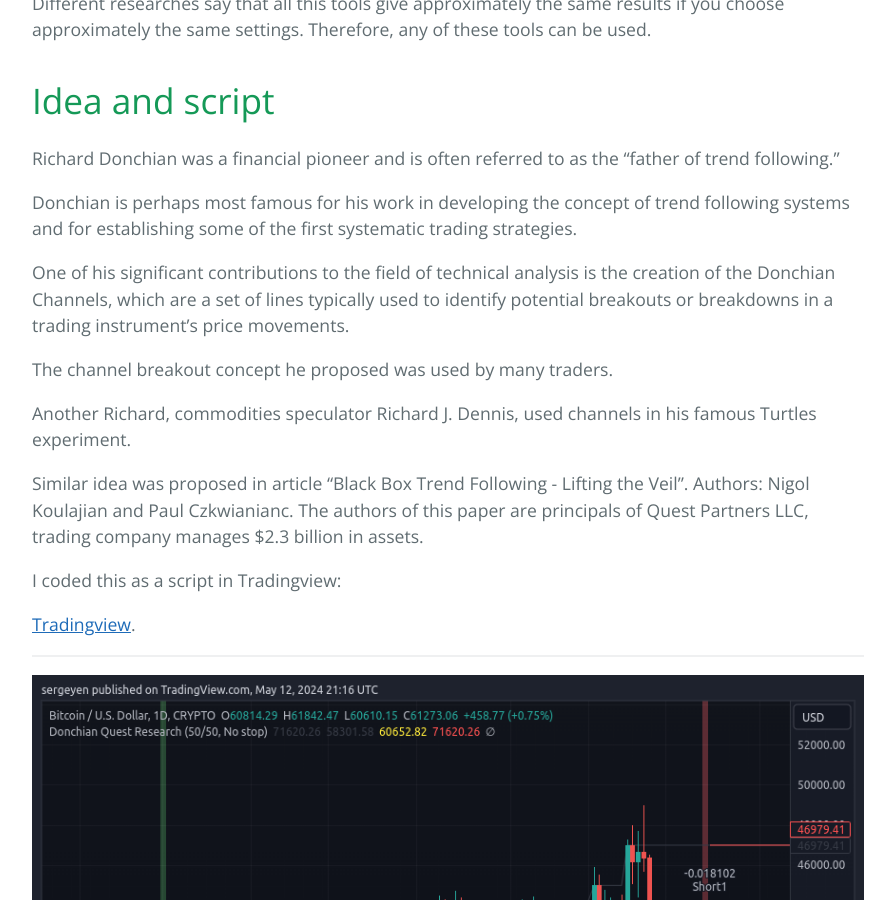
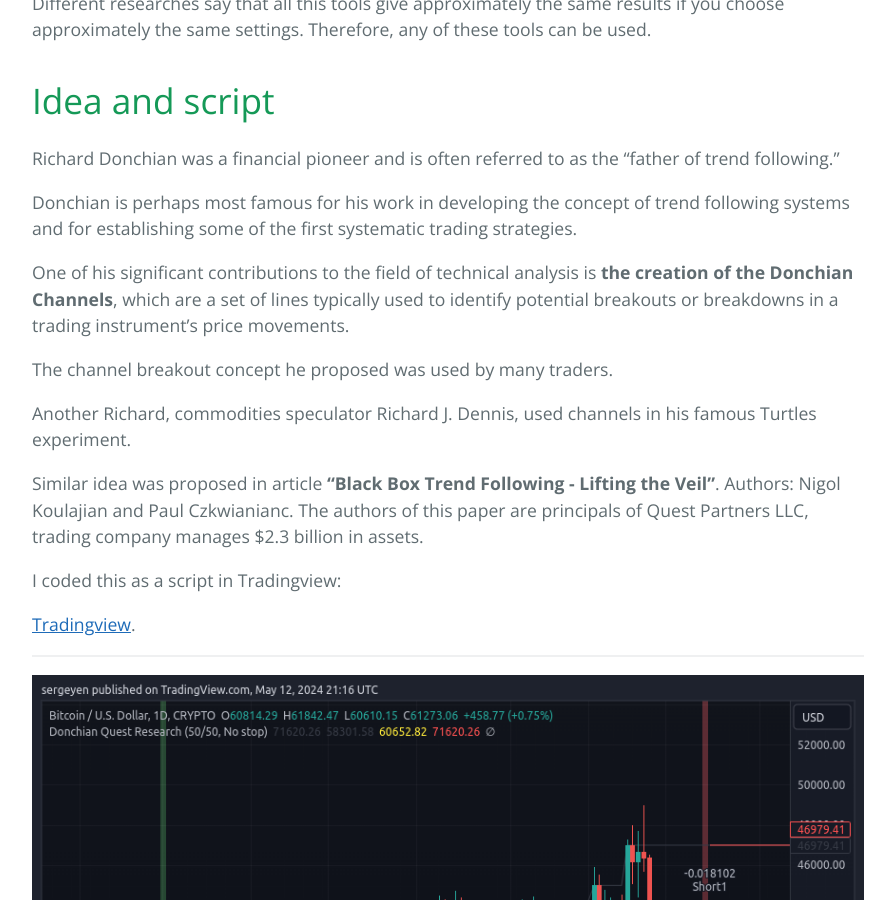
Before and after one commit to sergeyen7/sergeyen7.github.io, a Jekyll site: the page built from index.md, in a window 1280 px wide and 900 px high, scrolled down 1433 px. Shown: the whole window, without its empty margins (192-1087 px from the left). Built offline with Jekyll 4.4.1, drawn with Linux system fonts in a browser that asks for light colours; nearby versions of some CDN libraries.

```diff
--- a/index.md
+++ b/index.md
@@ -49,13 +49,13 @@ Richard Donchian was a financial pioneer and is often referred to as the "father
 
 Donchian is perhaps most famous for his work in developing the concept of trend following systems and for establishing some of the first systematic trading strategies.
 
-One of his significant contributions to the field of technical analysis is the creation of the Donchian Channels, which are a set of lines typically used to identify potential breakouts or breakdowns in a trading instrument's price movements.
+One of his significant contributions to the field of technical analysis is **the creation of the Donchian Channels**, which are a set of lines typically used to identify potential breakouts or breakdowns in a trading instrument's price movements.
 
 The channel breakout concept he proposed was used by many traders.
 
 Another Richard, commodities speculator Richard J. Dennis, used channels in his famous Turtles experiment.
 
-Similar idea was proposed in article “Black Box Trend Following - Lifting the Veil”. Authors: Nigol Koulajian and Paul Czkwianianc. The authors of this paper are principals of Quest Partners LLC, trading company manages $2.3 billion in assets.
+Similar idea was proposed in article **“Black Box Trend Following - Lifting the Veil”**. Authors: Nigol Koulajian and Paul Czkwianianc. The authors of this paper are principals of Quest Partners LLC, trading company manages $2.3 billion in assets.
 
 I coded this as a script in Tradingview:
 
@@ -84,7 +84,9 @@ I coded this as a script in Tradingview:
 # Script description
 
 Strategy uses two channels. One channel - for opening trades. Second channel - for closing. Channel is similar to Donchian channel, but uses Close prices (not High/Low).
+
 * * *
+
 Strategy waits for beginning of trend - when price breakout of channel. Default length of both channels = 50 candles.
 
 Conditions of trading:
@@ -122,6 +124,7 @@ With default setting your stoploss = 0.5 percent of equity:
 - If your Equity rises to 2000 USD and used parameter "Permit stop"- loss will be 10 USD (0.5 % of Equity).
 
 * * *
+
 This Risk works only if you enable “Permit stop” parameter in Settings.
 
 If this parameter disabled - strategy works as reversal strategy:
```
